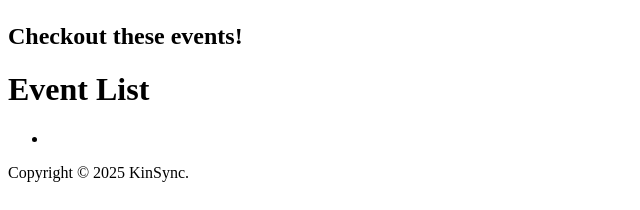
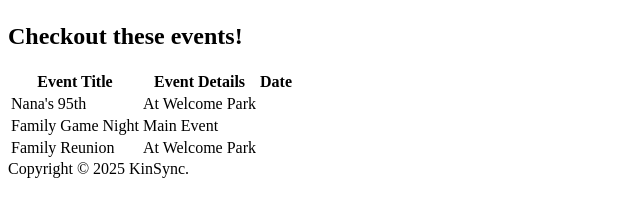
Before and after one commit to stadrus/KinSync-App-Stacey-T, a React (Vite) app in the folder kinsync-app-St/: page /Content in a window 1280 px wide. Shown: the part 399-609 px from the top of the page, without its empty margins (0-640 px from the left). Built offline with nearby package versions, Linux system fonts and the light colour scheme.

Commit message:
add button

```diff
--- a/kinsync-app-St/src/component/Content.jsx
+++ b/kinsync-app-St/src/component/Content.jsx
@@ -1,5 +1,6 @@
 import images from "../images/userpic.svg"
-import EventList from "./EventList";
+import EventDetails from "./EventDetails";
+
 
 const Content = () => {
 
@@ -12,7 +13,7 @@ const Content = () => {
                 <img className="userpic" src={images} alt="ritta"></img>
             </header>
             <h2>Checkout these events!</h2>
-            <EventList />
+            <EventDetails />
         </div>
     );
 };
--- a/kinsync-app-St/src/component/Dashboard.jsx
+++ b/kinsync-app-St/src/component/Dashboard.jsx
@@ -5,6 +5,7 @@ const Dashboard = () => {
         <div className="dashboard">
             <header></header>
             <Content />
+
         </div>
     )
 };
--- a/kinsync-app-St/src/component/EventDetails.jsx
+++ b/kinsync-app-St/src/component/EventDetails.jsx
@@ -1,40 +1,65 @@
-import { useParams } from "react-router"
-import { events } from "../component/EventList"
+import data from "../data/event.json";
+import { useState } from "react";
+import EventForm from "./EventForm";
 
 
+
+//Using a table I will display the event details.//
 const EventDetails = () =>{
-    const { eventsId } = useParams();
+    const [events, setEvents] = useState(data);
+    // const { eventsId } = useParams();
 
-    const events =
-        [
-        {
-            "id": 0,
-            "title": "Nana's 95th",
-            "details": "At Welcome Park"
+    // const events =
+    //     [
+    //     {
+    //         "id": 0,
+    //         "title": "Nana's 95th",
+    //         "details": "At Welcome Park",
+    //         "date": "",
 
-        },
-        {
-            "id": 1,
-            "title": "Family Game Night",
-            "details": "Main Event"
+    //     },
+    //     {
+    //         "id": 1,
+    //         "title": "Family Game Night",
+    //         "details": "Main Event",
+    //         "date":"",
+    //     },
+    //     {
+    //         "id": 2,
+    //         "title": "Family Reunion",
+    //         "details": "At Welcome Park",
+    //         "date":"",
+    //     },
+    //     ]
 
-        },
-        {
-            "id": 2,
-            "title": "Family Reunion",
-            "details": "At Welcome Park",
-        },
-        ];
 
-        const event = event.find((event) => event.id === parseInt(eventsId));
+    //     const event = event.find((event) => event.id === parseInt(eventsId));
 
-        if(!event){
-            return <p> You do not have any events yet...</p>;
-        }
-        return (
-            <div>
+    //     if(!event){
+    //         return <p> You do not have any events yet...</p>;
+    //     }
+    return (
+        <div className="event-container">
+            <table>
+                <thead>
+                    <tr>
+                        <th>Event Title</th>
+                        <th>Event Details</th>
+                        <th>Date</th>
+                    </tr>
+                </thead>
+                <tbody>
+                {events.map((event) =>(
+                    <tr>
+                    <td>{event.title}</td>
+                    <td>{event.details}</td>
+                    <td>{event.date}</td>
+                    </tr>
+                    ))}
+                </tbody>
+            </table>
+        </div>
+    );
 
-            </div>
-        )
-
-}
+};
+export default EventDetails;
--- /dev/null
+++ b/kinsync-app-St/src/component/EventForm.jsx
@@ -0,0 +1,62 @@
+import { useState } from "react";
+import { nanoid } from "nanoid";
+
+    const EventForm = () => {
+    const [addFormData, setAddFormData] =useState({
+    title:'',
+    details:'',
+    date:''
+    })
+    const handleAddFormChange = (e) =>{
+    e.preventDefault();
+
+    const fieldName = e.target.getAttributes('title');
+    const fieldValue = e.target.value;
+
+    const newFormData = { ...addFormData};
+    newFormData[fieldName] = fieldValue;
+
+    setAddFormData(newFormData);
+    };
+
+    const handleAddFormSubmit = (e) =>{
+        e.preventDefault();
+
+        const newEvent ={
+            id: nanoid(),
+            title: addFormData.title,
+            details: addFormData.details,
+            data: addFormData.date
+        }
+    }
+
+    return (
+        <>
+            <div className="event-form" key={newEvent.id}>
+                <h2>Add Event</h2>
+                <form>
+                    <input
+                        type="text"
+                        title="title"
+                        required="required"
+                        placeholder="Enter a event title"
+                        onChange = {handleAddFormChange}/>
+                    <input
+                        type="text"
+                        name="details"
+                        required="required"
+                        placeholder="Enter event details"
+                        onChange = {handleAddFormChange}/>
+                    <input
+                        type="date"
+                        name="date"
+                        required="required"
+                        placeholder="Enter a date"
+                        onChange = {handleAddFormChange}/>
+                    <button type="submit">Add</button>
+                </form>
+            </div>
+        </>
+    );
+};
+export default EventForm;
--- a/kinsync-app-St/src/component/EventList.jsx
+++ b/kinsync-app-St/src/component/EventList.jsx
@@ -7,19 +7,21 @@ const EventList = () => {
         {
             "id": 0,
             "title": "Nana's 95th",
-            "details": "At Welcome Park"
+            "details": "At Welcome Park",
+            "date": "",
 
         },
         {
             "id": 1,
             "title": "Family Game Night",
-            "details": "Main Event"
-
+            "details": "Main Event",
+            "date":"",
         },
         {
             "id": 2,
             "title": "Family Reunion",
             "details": "At Welcome Park",
+            "date":"",
         },
         ]
     ]
--- a/kinsync-app-St/src/data/event.json
+++ b/kinsync-app-St/src/data/event.json
@@ -2,18 +2,20 @@
     {
             "id": 0,
             "title": "Nana's 95th",
-        "details": "At Welcome Park"
+            "details": "At Welcome Park",
+            "date": ""
 
         },
         {
             "id": 1,
             "title": "Family Game Night",
-        "details": "Main Event"
-
+            "details": "Main Event",
+            "date":""
         },
         {
             "id": 2,
             "title": "Family Reunion",
             "details": "At Welcome Park",
-    },
+            "date":""
+        }
 ]
```
Also changed, not shown: kinsync-app-St/src/component/EventsForm.jsx (deleted, +0 -68 lines). Lines whose indentation alone changed are shown as unchanged.
